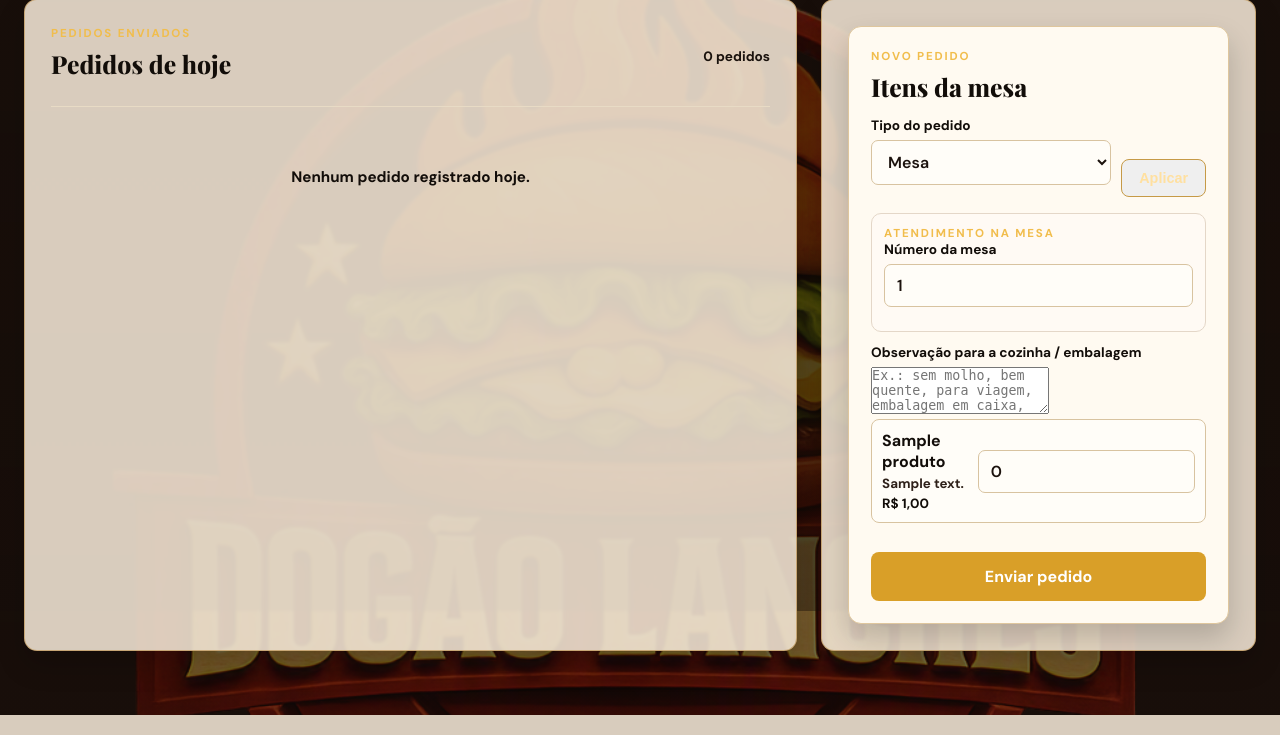
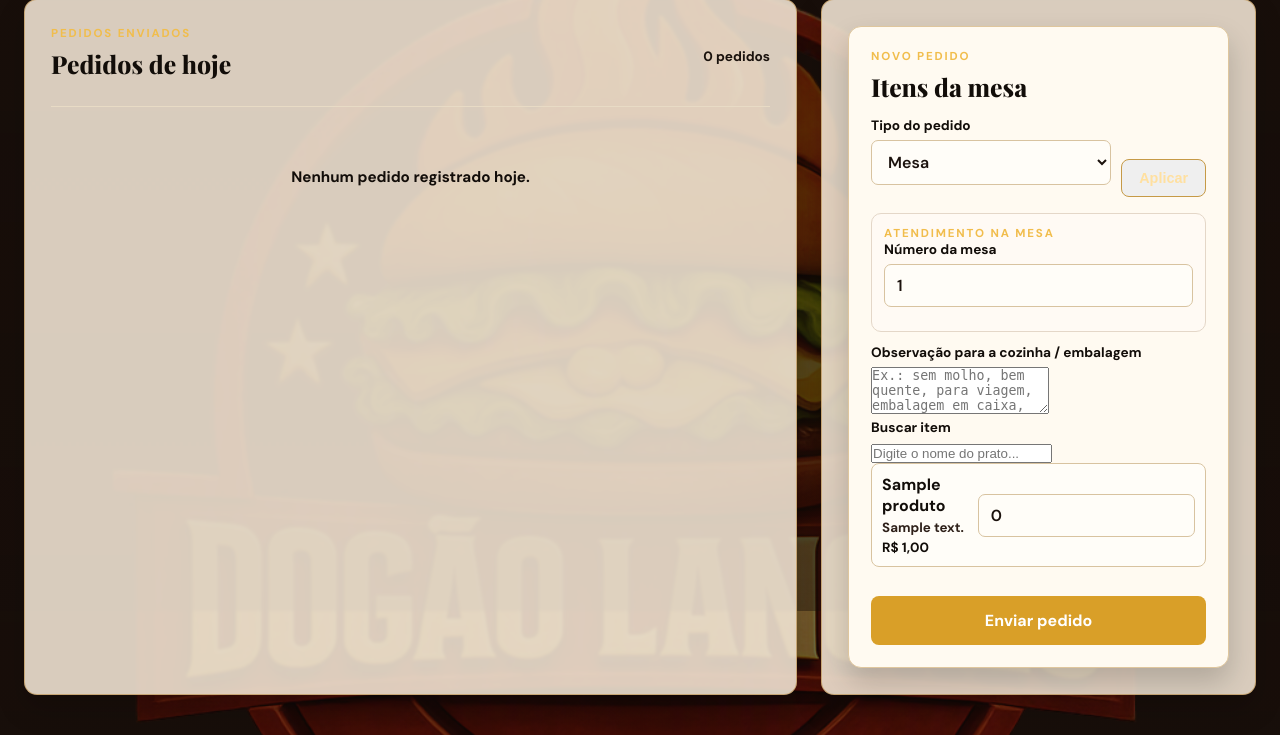
Before and after one commit to fitofossil/restauranteSteelTeam, a PHP site: page /templates/garcom.php in a window 1280 px wide. Shown: the part 189-924 px from the top of the page. Run offline with PHP 8.4, Linux system fonts and the light colour scheme; a user stored in the database is signed in; tables that the repository leaves empty hold one stand-in row (values such as "Sample post").

Commit message:
aprimorado CSS e funções do arquivo cardapio.php

```diff
--- a/config/conexao.php
+++ b/config/conexao.php
@@ -18,8 +18,8 @@ $port = "3306";
 
 // nome do banco de dados
 $dbname = "restaurante";
-$user = "admin";
-$password = "admin123";
+$user = "root";
+$password = "";
 
 try {
     // PDO centraliza as consultas e lança exceções quando o banco retorna erro.
--- a/src/Pedidos.php
+++ b/src/Pedidos.php
@@ -39,6 +39,10 @@ class Pedidos
         if (!self::colunaExiste($conn, 'mesa_numero')) {
             // Pedidos antigos ficam temporariamente com mesa 0 até serem corrigidos pela recepção.
             $conn->exec('ALTER TABLE pedidos ADD COLUMN mesa_numero SMALLINT UNSIGNED NOT NULL DEFAULT 0 AFTER id');
+        }
+
+        if (!self::colunaExiste($conn, 'valor')) {
+            $conn->exec('ALTER TABLE pedidos ADD COLUMN valor DECIMAL(10,2) NOT NULL DEFAULT 0 AFTER mesa_numero');
         }
 
         if (!self::colunaExiste($conn, 'status_pagamento')) {
--- a/templates/garcom.php
+++ b/templates/garcom.php
@@ -380,11 +380,13 @@ try {
                             <?php endif; ?>
 
                             <label for="observacao" style="margin-top: 12px;">Observação para a cozinha / embalagem</label>
-                            <textarea id="observacao" name="observacao" rows="3" placeholder="Ex.: sem molho, bem quente, para viagem, embalagem em caixa, entrega em 20 min... "><?php echo htmlspecialchars($observacao); ?></textarea>
+                            <textarea id="observacao" name="observacao" class="campo-formulario" rows="3" placeholder="Ex.: sem molho, bem quente, para viagem, embalagem em caixa, entrega em 20 min... "><?php echo htmlspecialchars($observacao); ?></textarea>
 
+                            <label for="busca-cardapio">Buscar item</label>
+                            <input type="search" id="busca-cardapio" class="campo-formulario busca-cardapio" placeholder="Digite o nome do prato..." autocomplete="off">
                             <div class="itens-cardapio">
                                 <?php foreach ($produtosCardapio as $produto): ?>
-                                    <div class="item-cardapio">
+                                    <div class="item-cardapio" data-nome="<?php echo htmlspecialchars($produto['nome'], ENT_QUOTES, 'UTF-8'); ?>">
                                         <div>
                                             <strong><?php echo htmlspecialchars($produto['nome']); ?></strong>
                                             <small><?php echo htmlspecialchars($produto['descricao']); ?></small>
@@ -393,6 +395,7 @@ try {
                                         <input type="number" name="quantidades[<?php echo (int) $produto['id']; ?>]" min="0" max="99" value="<?php echo (int) ($_POST['quantidades'][$produto['id']] ?? 0); ?>" aria-label="Quantidade de <?php echo htmlspecialchars($produto['nome']); ?>">
                                     </div>
                                 <?php endforeach; ?>
+                                <p class="cardapio-sem-resultados" aria-live="polite" hidden>Nenhum item encontrado.</p>
                             </div>
 
                             <button type="submit" name="adicionar_pedido" class="botao-principal">Enviar pedido</button>
@@ -402,5 +405,31 @@ try {
             </aside>
         </section>
     </main>
+    <script>
+        const buscaCardapio = document.querySelector('#busca-cardapio');
+        const itensCardapio = document.querySelectorAll('.item-cardapio');
+        const semResultados = document.querySelector('.cardapio-sem-resultados');
+
+        buscaCardapio?.addEventListener('input', (evento) => {
+            const termo = evento.target.value
+                .toLocaleLowerCase('pt-BR')
+                .normalize('NFD')
+                .replace(/[\u0300-\u036f]/g, '');
+            let itensVisiveis = 0;
+
+            itensCardapio.forEach((item) => {
+                const nome = item.dataset.nome
+                    .toLocaleLowerCase('pt-BR')
+                    .normalize('NFD')
+                    .replace(/[\u0300-\u036f]/g, '');
+                const corresponde = nome.includes(termo);
+
+                item.hidden = !corresponde;
+                if (corresponde) itensVisiveis += 1;
+            });
+
+            if (semResultados) semResultados.hidden = itensVisiveis > 0;
+        });
+    </script>
 </body>
 </html>
```
Also changed, not shown: templates/cardapio.php (+8 -8 lines).
